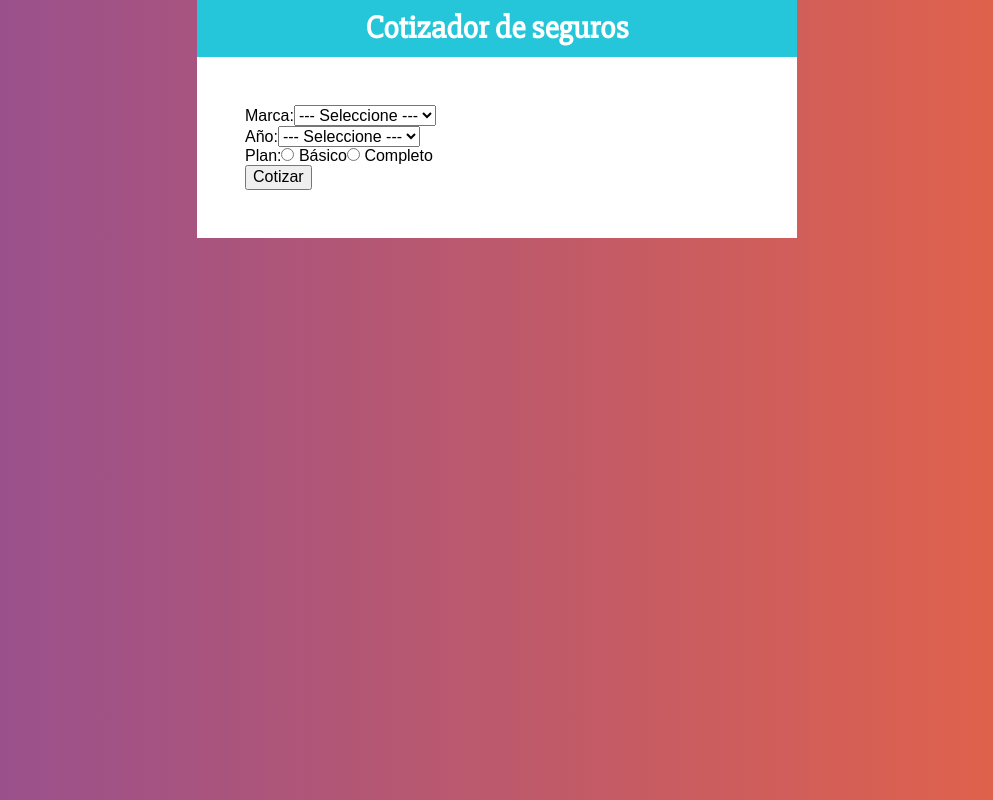
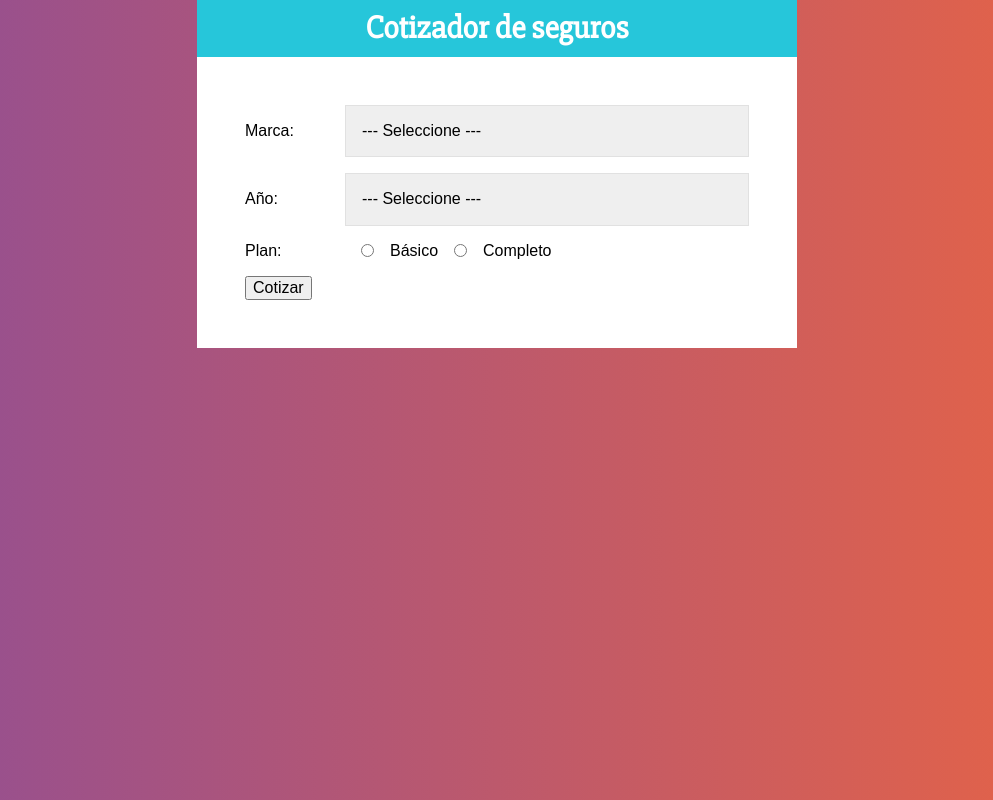
Before and after one commit to francocampaiola/cotizador-react, a React (Create React App) app: page / in a window 1280 px wide. Shown: the whole page, without its empty margins (143-1136 px from the left). Built offline with nearby package versions, Linux system fonts and the light colour scheme.

Commit message:
:+1: Se agregan styles components para las etiquetas del componente Header.

```diff
--- a/src/components/Formulario.jsx
+++ b/src/components/Formulario.jsx
@@ -1,20 +1,43 @@
 import React from 'react'
+import styled from '@emotion/styled'
+
+const Campo = styled.div`
+    display: flex;
+    margin-bottom: 1rem;
+    align-items: center;
+`;
+
+const Label = styled.label`
+    flex: 0 0 100px;
+`;
+
+const Select = styled.select`
+    display: block;
+    width: 100%;
+    padding: 1rem;
+    border: 1px solid #e1e1e1;
+    -webkit-appearance: none;
+`;
+
+const InputRadio = styled.input`
+    margin: 0 1rem;
+`
 
 const Formulario = () => {
   return (
     <form>
-        <div>
-            <label>Marca:</label>
-                <select>
+        <Campo>
+            <Label>Marca:</Label>
+                <Select>
                     <option value="">--- Seleccione ---</option>
                     <option value="americano">Americano</option>
                     <option value="europeo">Europeo</option>
                     <option value="asiatico">Asiatico</option>
-                </select>
-        </div>
-        <div>
-            <label>Año:</label>
-                <select>
+                </Select>
+        </Campo>
+        <Campo>
+            <Label>Año:</Label>
+                <Select>
                     <option value="">--- Seleccione ---</option>
                     <option value="2021">2021</option>
                     <option value="2020">2020</option>
@@ -26,22 +49,22 @@
                     <option value="2014">2014</option>
                     <option value="2013">2013</option>
                     <option value="2012">2012</option>
-                </select>
-        </div>
-        <div>
-            <label>Plan:</label>
-            <input
+                </Select>
+        </Campo>
+        <Campo>
+            <Label>Plan:</Label>
+            <InputRadio
                 type="radio"
                 name="plan"
                 value="basico"
             /> Básico
 
-            <input
+            <InputRadio
                 type="radio"
                 name="plan"
                 value="Completo"
             /> Completo
-        </div>
+        </Campo>
 
         <button type='button'>Cotizar</button>
     </form>
```
